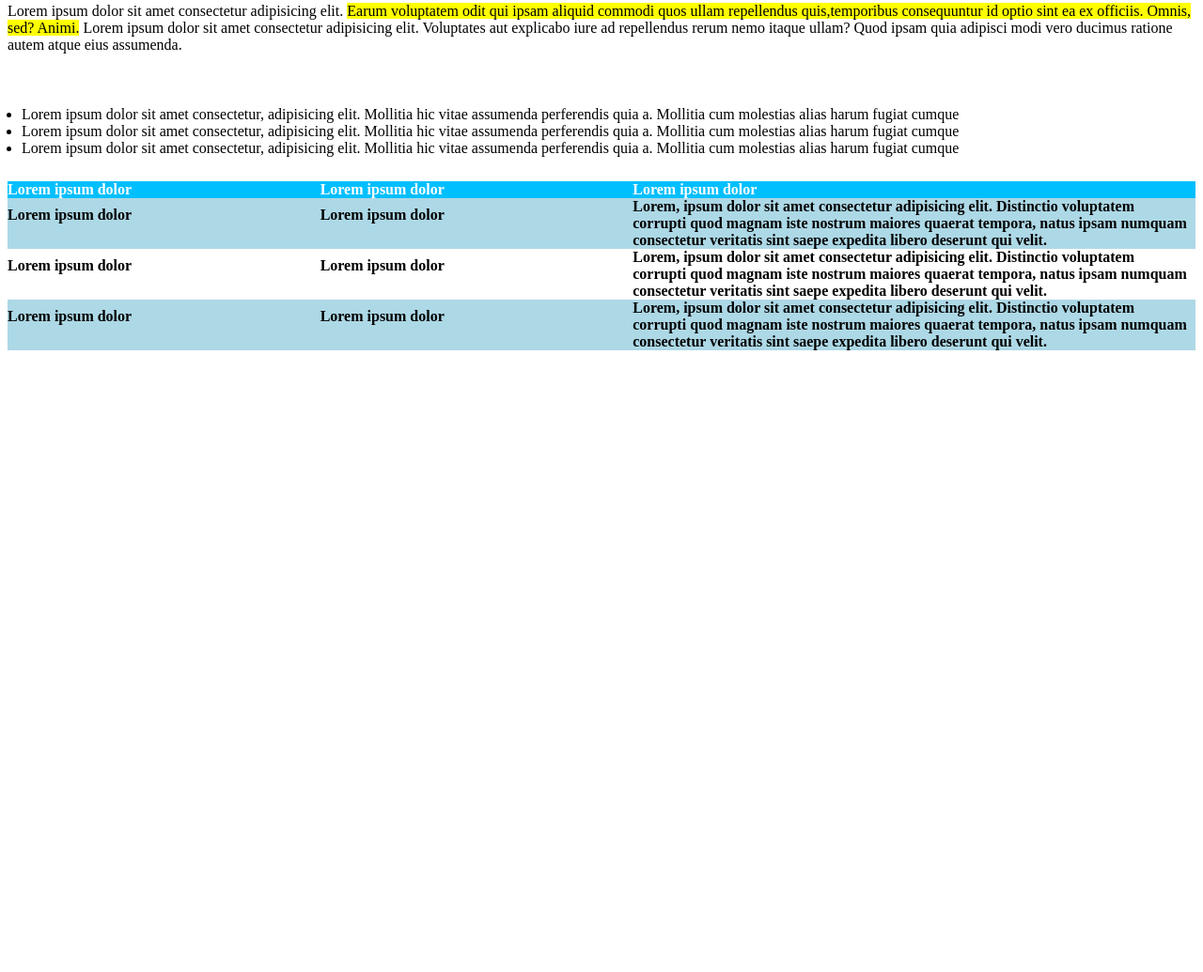
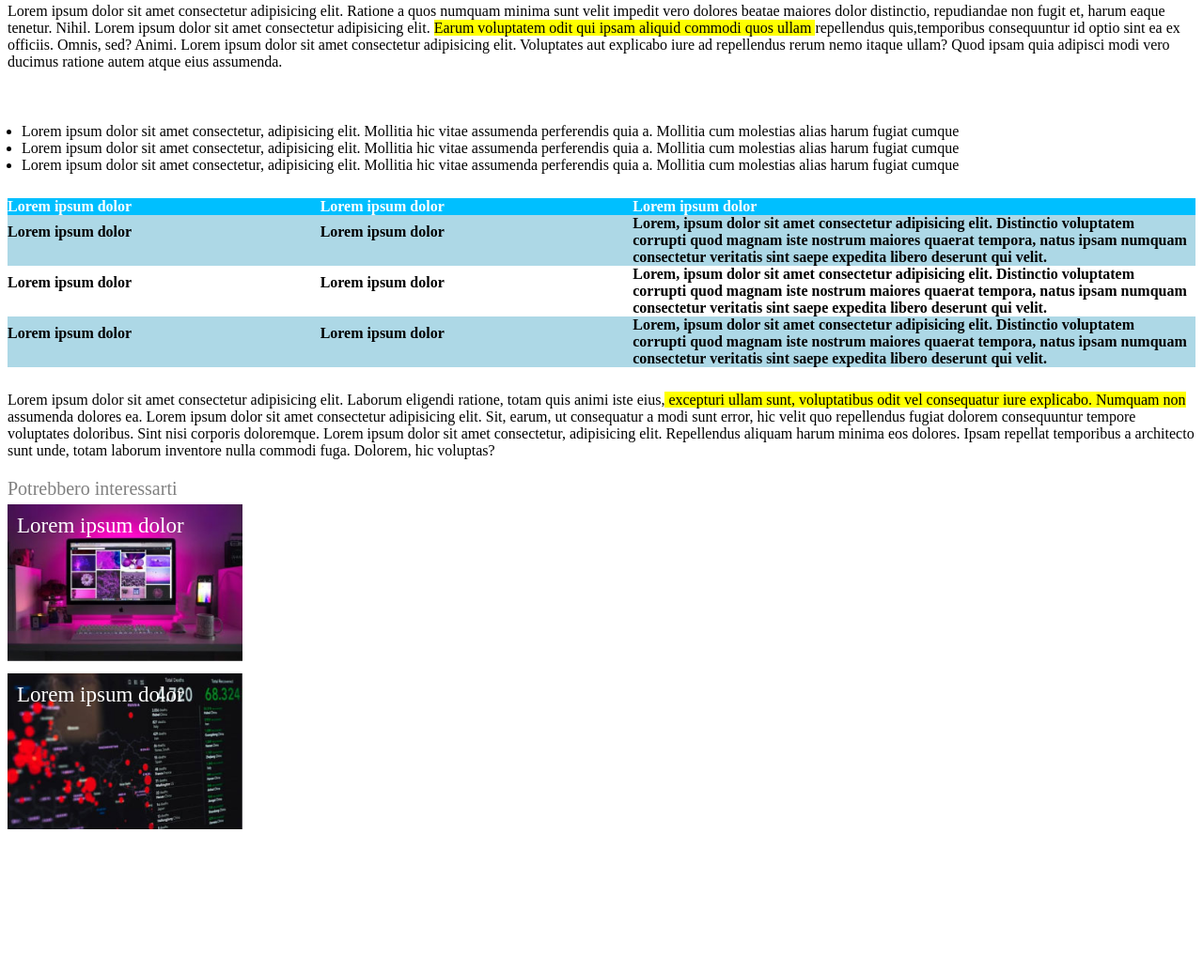
Before and after one commit to Ivanpepp/html-css-booleaner, a plain HTML site: page index.html in a window 1280 px wide. Shown: the part 722-1757 px from the top of the page at 94% size. Before the commit the page ends 1095 px from the top, so only its background shows below. Drawn offline with Linux system fonts and the light colour scheme.

Commit message:
footer completato

```diff
--- a/css/style.css
+++ b/css/style.css
@@ -76,10 +76,7 @@ ul{
 .riga-azzurra{
     background-color: lightblue;
     vertical-align: unset;
-
-
 }
-
 .riga-azzurra .colonna1{
    position: relative;
    bottom: 27px;
@@ -96,3 +93,47 @@ ul{
     position: relative;
     bottom: 27px;
  }
+#speciale2{
+    position: relative;
+    top: 20px;
+}
+
+
+footer p {
+    position: relative;
+    top: 20px;
+    font-size: 20px;
+    color: grey;
+}
+.f1{
+    height: 250px;
+    width: 250px;
+    background-image: url(../img/monitor.jpg);
+    background-size: contain;
+    background-repeat: no-repeat;
+    position: relative;
+    top: 5px;
+}
+.f2{
+    background-image: url(../img/graph.jpg);
+    height: 250px;
+    width: 250px;
+    background-size: contain;
+    background-repeat: no-repeat;
+    position: relative;
+    bottom: 65px;
+}
+.f1 span{
+    font-size: 23px;
+    color: white;
+    position: relative;
+    top: 10px;
+    left: 10px;
+}
+.f2 span{
+    font-size: 23px;
+    color: white;
+    position: relative;
+    top: 10px;
+    left: 10px;
+}
--- a/index.html
+++ b/index.html
@@ -26,7 +26,7 @@
             </div>
         </div>
         <p id="speciale">
-            Lorem ipsum dolor sit amet consectetur adipisicing elit. <span class="giallo"> Earum voluptatem odit qui ipsam aliquid commodi quos ullam repellendus quis,temporibus consequuntur id optio sint ea ex officiis. Omnis, sed? Animi.</span> Lorem ipsum dolor sit amet consectetur adipisicing elit. Voluptates aut explicabo iure ad repellendus rerum nemo itaque ullam? Quod ipsam quia adipisci modi vero ducimus ratione autem atque eius assumenda.
+            Lorem ipsum dolor sit amet consectetur adipisicing elit. Ratione a quos numquam minima sunt velit impedit vero dolores beatae maiores dolor distinctio, repudiandae non fugit et, harum eaque tenetur. Nihil. Lorem ipsum dolor sit amet consectetur adipisicing elit. <span class="giallo"> Earum voluptatem odit qui ipsam aliquid commodi quos ullam </span>repellendus quis,temporibus consequuntur id optio sint ea ex officiis. Omnis, sed? Animi. Lorem ipsum dolor sit amet consectetur adipisicing elit. Voluptates aut explicabo iure ad repellendus rerum nemo itaque ullam? Quod ipsam quia adipisci modi vero ducimus ratione autem atque eius assumenda.
         </p>
         <ul>
             <li>Lorem ipsum dolor sit amet consectetur, adipisicing elit. Mollitia hic vitae assumenda perferendis quia a. Mollitia cum molestias alias harum fugiat cumque </li>
@@ -55,6 +55,16 @@
                 <div class="colonna3"><strong> Lorem, ipsum dolor sit amet consectetur adipisicing elit. Distinctio voluptatem corrupti quod magnam iste nostrum maiores quaerat tempora, natus ipsam numquam consectetur veritatis sint saepe expedita libero deserunt qui velit.</strong></div>
             </div>
         </div>
+        <p id="speciale2">Lorem ipsum dolor sit amet consectetur adipisicing elit. Laborum eligendi ratione, totam quis animi iste eius,<span class="giallo"> excepturi ullam sunt, voluptatibus odit vel consequatur iure explicabo. Numquam non</span> assumenda dolores ea. Lorem ipsum dolor sit amet consectetur adipisicing elit. Sit, earum, ut consequatur a modi sunt error, hic velit quo repellendus fugiat dolorem consequuntur tempore voluptates doloribus. Sint nisi corporis doloremque. Lorem ipsum dolor sit amet consectetur, adipisicing elit. Repellendus aliquam harum minima eos dolores. Ipsam repellat temporibus a architecto sunt unde, totam laborum inventore nulla commodi fuga. Dolorem, hic voluptas?</p>
     </main>
+    <footer>
+        <p>Potrebbero interessarti</p>
+        <div class="f1">
+           <span>Lorem ipsum dolor</span>
+        </div>
+        <div class="f2">
+            <span>Lorem ipsum dolor</span>
+        </div>
+    </footer>
 </body>
 </html>
```
